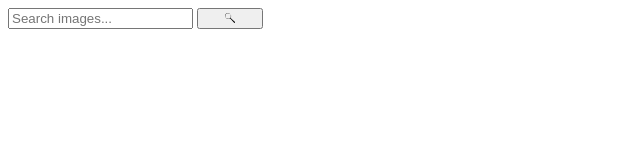
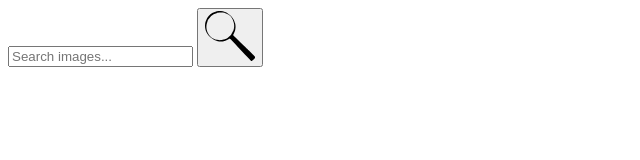
Before and after one commit to andriideikalo/goit-js-hw-11, a plain HTML site: page index.html in a window 1280 px wide. Shown: the whole page, without its empty margins (0-640 px from the left). Drawn offline with Linux system fonts and the light colour scheme.

Commit message:
Deploying to gh-pages from @ andriideikalo/goit-js-hw-11@2a564037de267932d1b9d31ffeac521b6863a89d 🚀

```diff
--- a/index.html
+++ b/index.html
@@ -1 +1 @@
-<!DOCTYPE html><html lang="en"><head><link rel="stylesheet" href="/goit-js-hw-11/index.6cd67874.css"><meta charset="utf-8"><meta http-equiv="X-UA-Compatible" content="IE=edge"><meta name="viewport" content="width=device-width, initial-scale=1.0"><title>Search images</title><link rel="icon shortcut" href="/goit-js-hw-11/307875.4fecab04.svg" type="image/png"></head><body> <div class="container"> <form class="search-form" id="search-form"> <input class="search-input" type="text" name="searchQuery" autocomplete="off" placeholder="Search images..."> <button class="btn" type="submit"> <svg class="icon icon-307875" width="50" height="10"><use xlink:href="/goit-js-hw-11/symbol-defs.5782f906.svg#307875"></use></svg> </button> </form> </div> <div class="gallery"></div> <div class="js-guard"></div> <script src="/goit-js-hw-11/index.e1bfc1bd.js" type="module"></script><script src="/goit-js-hw-11/index.a43224df.js" nomodule="" defer></script> </body></html>
+<!DOCTYPE html><html lang="en"><head><link rel="stylesheet" href="/goit-js-hw-11/index.6cd67874.css"><meta charset="utf-8"><meta http-equiv="X-UA-Compatible" content="IE=edge"><meta name="viewport" content="width=device-width, initial-scale=1.0"><title>Search images</title><link rel="icon shortcut" href="/goit-js-hw-11/307875.4fecab04.svg" type="image/png"></head><body> <div class="container"> <form class="search-form" id="search-form"> <input class="search-input" type="text" name="searchQuery" autocomplete="off" placeholder="Search images..."> <button class="btn" type="submit"> <svg class="icon icon-307875" width="50" height="50"><use xlink:href="/goit-js-hw-11/symbol-defs.5782f906.svg#307875"></use></svg> </button> </form> </div> <div class="gallery"></div> <div class="js-guard"></div> <script src="/goit-js-hw-11/index.e1bfc1bd.js" type="module"></script><script src="/goit-js-hw-11/index.a43224df.js" nomodule="" defer></script> </body></html>
```
